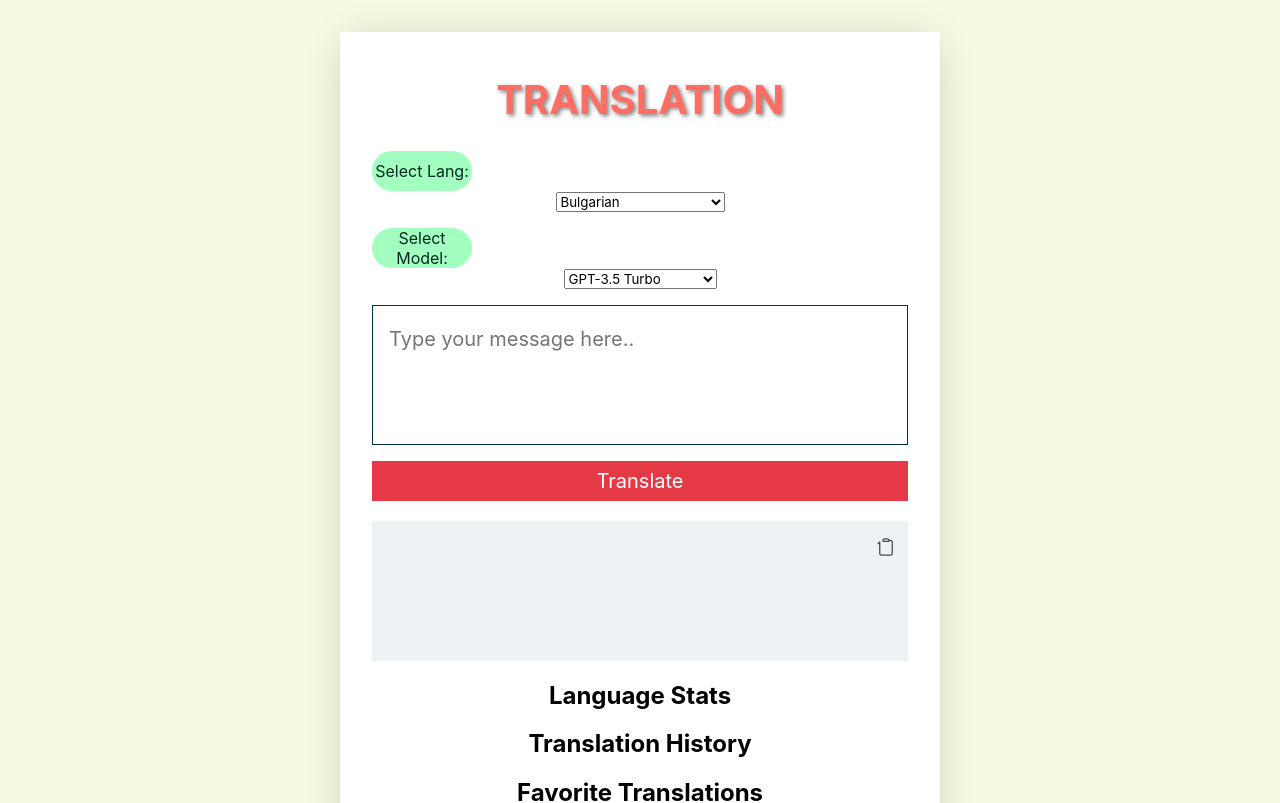
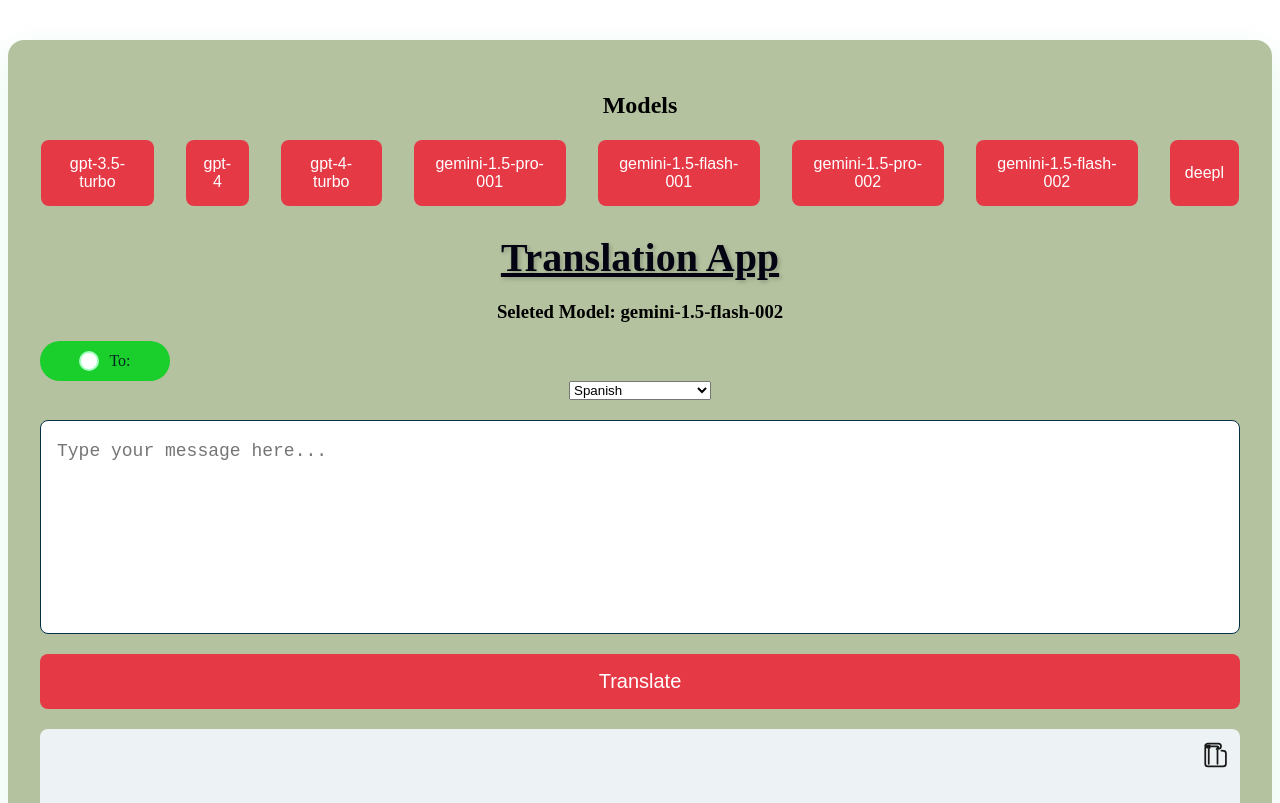
Before and after one commit to NandaniSingla/translation-app, a React app: page / in a window 1280 px wide. Shown: the top 803 px of the page. Built offline with nearby package versions, Linux system fonts and the light colour scheme; the HTML template or start-up script is replaced by a standard one.

Commit message:
changes in css

```diff
--- a/src/App.css
+++ b/src/App.css
@@ -1,97 +1,126 @@
-* {
-  font-family: "Inter", sans-serif;
-  box-sizing: border-box;
-}
-
-body {
-  margin: 0;
-  background: #f3fae0;
-}
-
-
 h1 {
   font-size: 2.5em;
-  color: #ff6d63;
-  text-shadow: 2px 2px 4px rgba(0, 0, 0, 0.5);
+  color: #040413;
+  text-shadow: 2px 2px 4px rgba(0, 0, 0, 0.2); /* Softer shadow */
+  margin-bottom: 20px; /* Spacing below heading */
+  text-decoration: underline; /* Add underline to the heading */
 }
 
 .container {
-  max-width: 600px;
-  margin: 32px auto;
-  background: #fff;
-  padding: 16px 32px;
-  box-shadow: 0 4px 40px -8px rgba(0, 0, 0, 0.2);
+  max-width: auto; /* Adjusted to fit radio button size better */
+  margin: 40px auto;
+  background: #b4c29f;
+  padding: 32px; /* Spacious padding */
+  box-shadow: 0 8px 30px rgba(11, 199, 99, 0.1); /* Subtle shadow for depth */
   text-align: center;
+  border-radius: 16px; /* More rounded corners */
 }
 
 .container form {
   display: flex;
   flex-direction: column;
-  gap: 16px;
+  gap: 20px; /* Increased gap for better spacing */
+}
+
+.container .choices {
+button{
+  padding: 15px;
+  margin: 1px;
+  font-size: medium;
+
+}
+
+padding: 0px;
+  display: flex;
+  flex-direction: row;
+
+  justify-content: center; /* Center choices */
+  gap: 30px; /* Adjusted gap for better visibility */
+}
+
+.container form input[type="radio"] {
+  display: none; /* Hide the default radio button */
 }
 
 .container form label {
-  background: #a2ffbf;
+  background: #1ace2c;
   color: #022722;
-  height: 40px;
-  width: 100px;
+  height: 40px; /* Adjusted height for labels */
+  width: 130px; /* Width for labels */
   display: flex;
-  border-radius: 30px;
+  border-radius: 30px; /* Subtle rounding */
   align-items: center;
   justify-content: center;
   cursor: pointer;
+  transition: background 300ms, color 300ms;
+}
+
+.container form label:before {
+  content: ''; /* Create a custom radio button */
+  display: inline-block;
+  width: 16px; /* Smaller radio button size */
+  height: 16px; /* Smaller radio button size */
+  border: 2px solid #a2ffbf; /* Border color */
+  border-radius: 50%; /* Round shape */
+  margin-right: 10px; /* Spacing between button and label */
+  background: white; /* Background for the button */
+  transition: background 300ms;
+}
+
+.container form input[type="radio"]:checked + label:before {
+  background: #024712; /* Background color when checked */
 }
 
 .container form input[type="radio"]:checked + label {
   background: #024712;
-  color: #fff;
+  color: #ffffff;
   font-weight: bold;
-}
-
-.container .choices {
-  display: flex;
-  gap: 20px;
-}
-
-.container form input[type="radio"] {
-  display: none;
 }
 
 .container textarea {
   padding: 16px;
-  font-size: 20px;
-  height: 140px;
+  font-size: 18px;
+  height: 180px; /* Adjusted height for better visibility */
   resize: none;
-  line-height: 1.7;
+  line-height: 1.6;
   border: 1px solid #023047;
+  border-radius: 8px; /* Rounded corners */
 }
 
 .container button {
-  padding: 8px;
-  font-size: 20px;
+  padding: 16px 28px; /* Larger buttons */
+  font-size: 20px; /* Slightly larger font size */
   border: none;
+  border-radius: 8px; /* Rounded corners */
   background: #e63946;
-  color: #fff;
+  color: #ffffff;
   cursor: pointer;
+  transition: background 300ms, transform 300ms; /* Smooth transitions */
+}
+
+.container button:hover {
+  background: #d62839; /* Darker shade on hover */
+  transform: translateY(-2px); /* Lift effect on hover */
 }
 
 .translation {
-  padding: 12px 32px;
+  padding: 20px; /* Increased padding */
   background: #edf2f4;
   margin-top: 20px;
-  font-size: 20px;
-  line-height: 1.7;
-  height: 140px;
-  overflow-y: scroll;
+  font-size: 18px;
+  line-height: 1.6;
+  height: 220px; /* Increased height for better visibility */
+  overflow-y: auto;
   position: relative;
+  border-radius: 8px; /* Rounded corners */
 }
 
 .translation .copy-btn {
   position: absolute;
-  width: 20px;
+  width: 28px; /* Slightly larger button */
   top: 12px;
   right: 12px;
-  opacity: 0.7;
+  opacity: 0.9; /* More opaque */
   cursor: pointer;
 }
 
@@ -101,8 +130,8 @@ h1 {
   left: 50%;
   transform: translate(-50%, 100px);
   background: #023047;
-  color: #fff;
-  padding: 12px 24px;
+  color: #ffffff;
+  padding: 16px 32px; /* Increased padding */
   border-radius: 30px;
   transition: all 400ms ease;
 }
@@ -112,5 +141,6 @@ h1 {
 }
 
 .error {
-  color: rgb(226, 13, 13);
+  color: rgb(134, 226, 13);
+  font-weight: bold; /* Make errors more noticeable */
 }
--- a/src/App.jsx
+++ b/src/App.jsx
@@ -1,227 +1,214 @@
-import React, { useState, useEffect } from "react";
+import React, { useState } from "react";
 import "./App.css";
+import { Configuration, OpenAIApi } from "openai";
+import { GoogleGenerativeAI } from "@google/generative-ai";
 import { BeatLoader } from "react-spinners";
 
-// Constants
-const Languages = [
-  { label: "Bulgarian", value: "bg" },
-  { label: "Czech", value: "cs" },
-  { label: "Danish", value: "da" },
-  { label: "Dutch", value: "nl" },
-  { label: "English (American)", value: "en-US" },
-  { label: "English (British)", value: "en-GB" },
-  { label: "Estonian", value: "et" },
-  { label: "Finnish", value: "fi" },
-  { label: "French", value: "fr" },
-  { label: "German", value: "de" },
-  { label: "Greek", value: "el" },
-  { label: "Hungarian", value: "hu" },
-  { label: "Indonesian", value: "id" },
-  { label: "Italian", value: "it" },
-  { label: "Japanese", value: "ja" },
-  { label: "Korean", value: "ko" },
-  { label: "Latvian", value: "lv" },
-  { label: "Lithuanian", value: "lt" },
-  { label: "Polish", value: "pl" },
-  { label: "Portuguese (European)", value: "pt-PT" },
-  { label: "Portuguese (Brazilian)", value: "pt-BR" },
-  { label: "Romanian", value: "ro" },
-  { label: "Russian", value: "ru" },
-  { label: "Slovak", value: "sk" },
-  { label: "Slovenian", value: "sl" },
-  { label: "Spanish", value: "es" },
-  { label: "Swedish", value: "sv" },
-  { label: "Turkish", value: "tr" },
-  { label: "Ukrainian", value: "uk" },
-  { label: "Chinese (Simplified)", value: "zh" },
-  { label: "Hindi", value: "hi" },
-];
-
-const Models = [
-  { label: "GPT-3.5 Turbo ", value: "gpt-3.5-turbo" },
-  { label: "GPT-4", value: "gpt-4" },
-  { label: "GPT-4 Turbo", value: "gpt-4-turbo" },
-  { label: "Gemini 1.5 Pro", value: "gemini-1.5-pro" },
-  { label: "Gemini 1.5 Flash", value: "gemini-1.5-flash" },
-  { label: "DeepL", value: "deepl" },
-  { label: "Gemini 1.5 Pro 002", value: "emini-1.5-pro-002" },
-  { label: "Gemini 1.5 Flash 002", value: "gemini-1.5-flash-002" },
-];
-
-// App component
 const App = () => {
   const [formData, setFormData] = useState({
-    language: "",
+    toLanguage: "Spanish",
     message: "",
-    model: "",
+    model: "gemini-1.5-flash-002",
   });
   const [error, setError] = useState("");
   const [showNotification, setShowNotification] = useState(false);
   const [translation, setTranslation] = useState("");
   const [isLoading, setIsLoading] = useState(false);
-  const [languageStats, setLanguageStats] = useState({});
-  const [history, setHistory] = useState([]);
-  const [favoriteTranslations, setFavoriteTranslations] = useState({});
+  const [previousTranslations, setPreviousTranslations] = useState([]);
 
-  // Create a mapping for language names
-  const languageNames = Object.fromEntries(
-    Languages.map((lang) => [lang.value, lang.label])
-  );
+  const googleGenAI = new GoogleGenerativeAI(import.meta.env.VITE_GOOGLE_API_KEY);
+  const configuration = new Configuration({
+    apiKey: import.meta.env.VITE_OPENAI_KEY,
+  });
+  const openai = new OpenAIApi(configuration);
 
-  // Load favorite translations from local storage
-  useEffect(() => {
-    const storedFavorites = localStorage.getItem("favoriteTranslations");
-    if (storedFavorites) {
-      setFavoriteTranslations(JSON.parse(storedFavorites));
-    }
-  }, []);
+  const supportedLanguages = {
+    "gpt-3.5-turbo": ["Spanish", "French", "German", "Italian", "Portuguese", "Dutch", "Russian", "Chinese (Simplified)", "Japanese", "Swedish", "Arabic", "Turkish", "Korean", "Hindi", "Greek", "Hebrew", "Thai", "Vietnamese", "Indonesian", "Malay"],
+    "gpt-4": ["Spanish", "French", "Telugu", "German", "Italian", "Portuguese", "Dutch", "Russian", "Chinese (Simplified)", "Japanese", "Korean", "Swedish", "Arabic", "Turkish", "Hindi", "Greek", "Hebrew", "Thai", "Vietnamese", "Indonesian", "Malay"],
+    "gpt-4-turbo": ["Spanish", "French", "Telugu", "Japanese", "German", "Italian", "Portuguese", "Dutch", "Russian", "Chinese (Simplified)", "Korean", "Arabic", "Swedish", "Turkish", "Hindi", "Greek", "Hebrew", "Thai", "Vietnamese", "Indonesian", "Malay"],
+    "gemini-1.5-pro-001": ["Spanish", "French", "German", "Italian", "Portuguese", "Dutch", "Russian", "Chinese (Simplified)", "Swedish", "Turkish", "Arabic", "Greek", "Hebrew", "Thai", "Vietnamese", "Indonesian", "Malay"],
+    "gemini-1.5-flash-001": ["Spanish", "French", "German", "Italian", "Portuguese", "Dutch", "Russian", "Chinese (Simplified)", "Swedish", "Turkish", "Arabic", "Greek", "Hebrew", "Thai", "Vietnamese", "Indonesian", "Malay"],
+    "gemini-1.5-pro-002": ["Spanish", "French", "German", "Italian", "Portuguese", "Dutch", "Russian", "Chinese (Simplified)", "Japanese", "Korean", "Swedish", "Arabic", "Turkish", "Greek", "Hebrew", "Thai", "Vietnamese", "Indonesian", "Malay"],
+    "gemini-1.5-flash-002": ["Spanish", "French", "German", "Italian", "Portuguese", "Dutch", "Russian", "Chinese (Simplified)", "Japanese", "Korean", "Arabic", "Swedish", "Turkish", "Greek", "Hebrew", "Thai", "Vietnamese", "Indonesian", "Malay"],
+    "deepl": ["Spanish", "French", "Japanese", "German", "Italian", "Dutch", "Russian", "Chinese (Simplified)", "Polish", "Portuguese", "Swedish", "Turkish", "Arabic", "Korean", "Hindi", "Greek", "Hebrew", "Thai", "Vietnamese", "Indonesian", "Malay"],
+  };
 
-  // Save favorite translations to local storage
-  useEffect(() => {
-    localStorage.setItem(
-      "favoriteTranslations",
-      JSON.stringify(favoriteTranslations)
-    );
-  }, [favoriteTranslations]);
+  const deepLLanguageCodes = {
+    "Spanish": "ES",
+    "French": "FR",
+    "German": "DE",
+    "Italian": "IT",
+    "Dutch": "NL",
+    "Russian": "RU",
+    "Chinese (Simplified)": "ZH",
+    "Japanese": "JA",
+    "Portuguese": "PT",
+    "Polish": "PL",
+    "Swedish": "SV",
+    "Arabic": "AR",
+    "Turkish": "TR",
+    "Korean": "KO",
+    "Hindi": "HI",
+    "Greek": "EL",
+    "Hebrew": "HE",
+    "Thai": "TH",
+    "Vietnamese": "VI",
+    "Indonesian": "ID",
+    "Malay": "MS",
+    "Ukrainian": "UK",
+    "Finnish": "FI",
+    "Norwegian": "NO",
+  };
 
-  // Handle input change
+
   const handleInputChange = (e) => {
     setFormData({ ...formData, [e.target.name]: e.target.value });
     setError("");
   };
 
-  // Handle translation
-  const translate = async () => {
-    setIsLoading(true);
+  const translateWithDeepL = async (text, toLang) => {
+    try {
+      const targetLangCode = deepLLanguageCodes[toLang];
+      if (!targetLangCode) {
+        throw new Error(`Unsupported language: ${toLang}`);
+      }
 
-    try {
-      // Fetch request to backend through the proxy
-      const response = await fetch("http://localhost:5000/translate", {
+      const response = await fetch(`https://api-free.deepl.com/v2/translate`, {
         method: "POST",
         headers: {
-          "Content-Type": "application/json",
+          "Content-Type": "application/x-www-form-urlencoded",
         },
-        body: JSON.stringify(formData), // Send formData as JSON
+        body: new URLSearchParams({
+          auth_key: import.meta.env.VITE_DEEPL_API_KEY, // Ensure this variable is defined
+          text: text,
+          source_lang: "EN", // Fixed to English source
+          target_lang: targetLangCode, // Use the mapped language code
+        }),
       });
 
       if (!response.ok) {
-        throw new Error("Network response was not ok");
+        throw new Error(`DeepL API request failed with status ${response.status}`);
       }
 
       const data = await response.json();
-      setTranslation(data.translatedText);
-      // Update language statistics
-      setLanguageStats((prevStats) => ({
-        ...prevStats,
-        [formData.language]: (prevStats[formData.language] || 0) + 1,
-      }));
-      // Add to translation history
-      setHistory((prevHistory) => [
-        ...prevHistory,
-        {
-          language: formData.language,
-          message: formData.message,
-          translation: data.translatedText,
-        },
-      ]);
+      return data.translations[0].text;
     } catch (error) {
-      setError("An error occurred while translating. Please try again.");
+      console.error("DeepL Translation Error:", error);
+      throw new Error("Failed to translate with DeepL. Please check the API key, language codes, or try again later.");
+    }
+  };
+
+
+
+  const translate = async () => {
+    const { toLanguage, message, model } = formData;
+    try {
+      setIsLoading(true);
+      let translatedText = "";
+
+      if (model.startsWith("gpt")) {
+        const response = await openai.createChatCompletion({
+          model: model,
+          messages: [
+            { role: "system", content: `Translate this sentence into ${toLanguage}.` },
+            { role: "user", content: message },
+          ],
+          temperature: 0.3,
+          max_tokens: 100,
+        });
+        translatedText = response.data.choices[0].message.content.trim();
+      } else if (model.startsWith("gemini")) {
+        const genAIModel = googleGenAI.getGenerativeModel({ model });
+        const prompt = `Translate the text: "${message}" from English to ${toLanguage}`;
+        const result = await genAIModel.generateContent(prompt);
+        translatedText = await result.response.text();
+      } else if (model === "deepl") {
+        translatedText = await translateWithDeepL(message, toLanguage);
+      }
+
+      setTranslation(translatedText);
+
+      // Update previous translations with details
+      setPreviousTranslations((prev) => {
+        const newTranslation = {
+          from: "English", // Fixed source language
+          to: toLanguage,
+          model: model,
+          originalText: message,
+          translatedText: translatedText,
+        };
+        const newTranslations = [newTranslation, ...prev];
+        return newTranslations.slice(0, 5); // Keep only the last 5 translations
+      });
+    } catch (error) {
+      console.error("Translation error:", error);
+      setError("Translation failed. Please try again.");
     } finally {
       setIsLoading(false);
     }
   };
 
-  // Handle form submission
   const handleOnSubmit = (e) => {
     e.preventDefault();
-
-    // Validate form data
     if (!formData.message) {
       setError("Please enter the message.");
       return;
     }
-
-    if (!formData.language) {
-      setError("Please select a language.");
-      return;
-    }
-
-    if (!formData.model) {
-      setError("Please select a model.");
-      return;
-    }
-
-    // Call the translate function
     translate();
   };
 
-  // Handle copy to clipboard
   const handleCopy = () => {
-    navigator.clipboard
-      .writeText(translation)
-      .then(() => displayNotification())
-      .catch((err) => console.error("failed to copy: ", err));
-  };
-
-  // Display notification
-  const displayNotification = () => {
+    navigator.clipboard.writeText(translation);
     setShowNotification(true);
-    setTimeout(() => {
-      setShowNotification(false);
-    }, 3000);
-  };
-
-  // Handle favorite translation
-  const handleFavorite = () => {
-    // Add to favorite translations
-    setFavoriteTranslations((prevFavorites) => ({
-      ...prevFavorites,
-      [formData.language]: [
-        ...(prevFavorites[formData.language] || []),
-        { message: formData.message, translation: translation },
-      ],
-    }));
+    setTimeout(() => setShowNotification(false), 2000);
   };
 
   return (
     <div className="container">
-      <h1>TRANSLATION</h1>
+      <div className="sidebar">
+        <h2>Models</h2>
+        <div className="choices">
+  {["gpt-3.5-turbo", "gpt-4", "gpt-4-turbo", "gemini-1.5-pro-001", "gemini-1.5-flash-001", "gemini-1.5-pro-002", "gemini-1.5-flash-002", "deepl"].map((model) => (
+    <button
+      key={model}
+      className={`model-option ${formData.model === model ? 'active' : ''}`}
+      onClick={() => handleInputChange({ target: { name: "model", value: model } })} // Update model selection
+    >
+      {model}
+    </button>
+  ))}
+</div>
+
+      </div>
+
+
+      <div className="main">
+        <h1>Translation App</h1>
+        <div>
+          <h3>Seleted Model: {formData.model}</h3>
+        </div>
         <form onSubmit={handleOnSubmit}>
-        <div className="dropdown">
-          <label htmlFor="language">Select Lang:</label>
+          {/* To Language Selection */}
+          <div className="choiceslang">
+            <label htmlFor="toLanguage">To:</label>
             <select
-            name="language"
-            id="language"
-            value={formData.language}
+              id="toLanguage"
+              name="toLanguage"
+              value={formData.toLanguage}
               onChange={handleInputChange}
             >
-            {Languages.map((lang) => (
-              <option key={lang.value} value={lang.value}>
-                {lang.label}
+              {supportedLanguages[formData.model]?.map((lang) => (
+                <option key={lang} value={lang}>
+                  {lang}
                 </option>
               ))}
             </select>
           </div>
 
-        <div className="dropdown">
-          <label htmlFor="model">Select Model:</label>
-          <select
-            name="model"
-            id="model"
-            value={formData.model}
-            onChange={handleInputChange}
-          >
-            {Models.map((model) => (
-              <option key={model.value} value={model.value}>
-                {model.label}
-              </option>
-            ))}
-          </select>
-        </div>
-
+          {/* Message Input */}
           <textarea
             name="message"
-          placeholder="Type your message here.."
+            placeholder="Type your message here..."
             value={formData.message}
             onChange={handleInputChange}
           ></textarea>
@@ -230,8 +217,9 @@ const App = () => {
 
           <button type="submit">Translate</button>
         </form>
+
         <div className="translation">
-        <div className="copy-btn" onClick={handleCopy}>
+          <div className="copy-btn" onClick={handleCopy} title="Copy to clipboard">
             <svg
               xmlns="http://www.w3.org/2000/svg"
               fill="none"
@@ -243,70 +231,32 @@ const App = () => {
               <path
                 strokeLinecap="round"
                 strokeLinejoin="round"
-              d="M15.666 3.888A2.25 2.25 0 0013.5 2.25h-3c-1.03 0-1.9.693-2.166 1.638m7.332 0c.055.194.084.4.084.612v0a.75.75 0 01-.75.75H9a.75.75 0 01-.75-.75v0c0-.212.03-.418.084-.612m7.332 0c.646.049 1.288.11 1.927.184 1.1.128 1.907 1.077 1.907 2.185V19.5a2.25 2.25 0 01-2.25 2.25H6.75A2.25 2.25 0 014.5 19.5V6.257c0-1 .108.806-2.057 1.907-2.185a48.208 48.208 0 011.927-.184"
+                d="M6.75 4.5H15a.75.75 0 01.75.75v0c0 .212-.03.418-.084.612m-7.332 0c-.646-.049-1.288-.11-1.927-.184-1.1-.128-1.907-1.077-1.907-2.185V4.5a2.25 2.25 0 012.25-2.25h9a2.25 2.25 0 012.25 2.25v0c0 1.108-.806 2.057-1.907 2.185a48.208 48.208 0 01-1.927.184M7.5 4.5v15m7.5-15v15m3.375-11.25c.646.049 1.288.11 1.927.184 1.1.128 1.907 1.077 1.907 2.185V19.5a2.25 2.25 0 01-2.25 2.25H6.75A2.25 2.25 0 014.5 19.5V6.257c0-1.108.806-2.057 1.907-2.185a48.208 48.208 0 011.927-.184"
               />
             </svg>
           </div>
           {isLoading ? <BeatLoader size={12} color={"red"} /> : translation}
         </div>
 
-      <div className="language-stats">
-        <h2>Language Stats</h2>
+        <div className={`notification ${showNotification ? "active" : ""}`}>
+          Copied to clipboard!
+        </div>
+
+        {/* Previous Translations Section */}
+        <div className="previous-translations">
+          <h3>Previous Translations:</h3>
           <ul>
-          {Object.entries(languageStats).map(([languageCode, count]) => (
-            <li key={languageCode}>
-              <span>
-                {languageNames[languageCode] || languageCode}: {count}{" "}
-                translations
-              </span>
+            {previousTranslations.map((prevTranslation, index) => (
+              <li key={index}>
+                <strong>To:</strong> {prevTranslation.to}
+                <strong>&emsp;Model:</strong> {prevTranslation.model}
+                <strong>&emsp;Original:</strong> {prevTranslation.originalText}
+                <strong>&emsp;Translated:</strong> {prevTranslation.translatedText}
               </li>
             ))}
           </ul>
         </div>
-
-      <div className="translation-history">
-        <h2>Translation History</h2>
-        <ul>
-          {history.map((item, index) => (
-            <li key={index}>
-              <span>
-                {languageNames[item.language] || item.language}: {item.message}{" "}
-                {item.translation}
-              </span>
-            </li>
-          ))}
-        </ul>
       </div>
-
-      <div className="favorite-translations">
-        <h2>Favorite Translations</h2>
-        <ul>
-          {Object.entries(favoriteTranslations).map(
-            ([languageCode, translations]) => (
-              <li key={languageCode}>
-                <span>
-                  {languageNames[languageCode] || languageCode}:
-                  <ul>
-                    {translations.map((item, index) => (
-                      <li key={index}>
-                        <span>
-                          {item.message} {item.translation}
-                        </span>
-                      </li>
-                    ))}
-                  </ul>
-                </span>
-              </li>
-            )
-          )}
-        </ul>
-      </div>
-
-      <div className={`notification ${showNotification ? "active" : ""}`}>
-        Copied to clipboard!
-      </div>
-
-      <button onClick={handleFavorite}>Add to Favorites</button>
     </div>
   );
 };
```
Also changed, not shown: 1 other file (tests, documents, lock files or other folders). Lines whose indentation alone changed are shown as unchanged.
